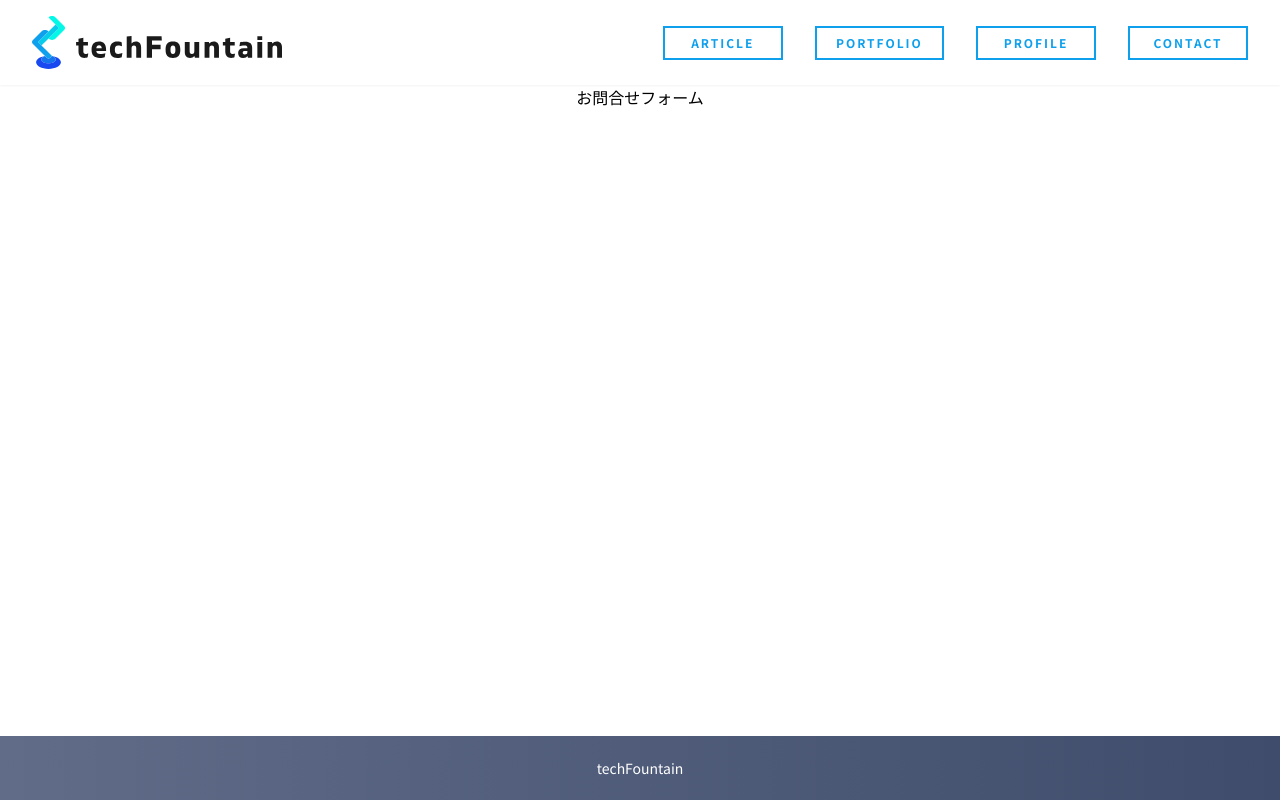
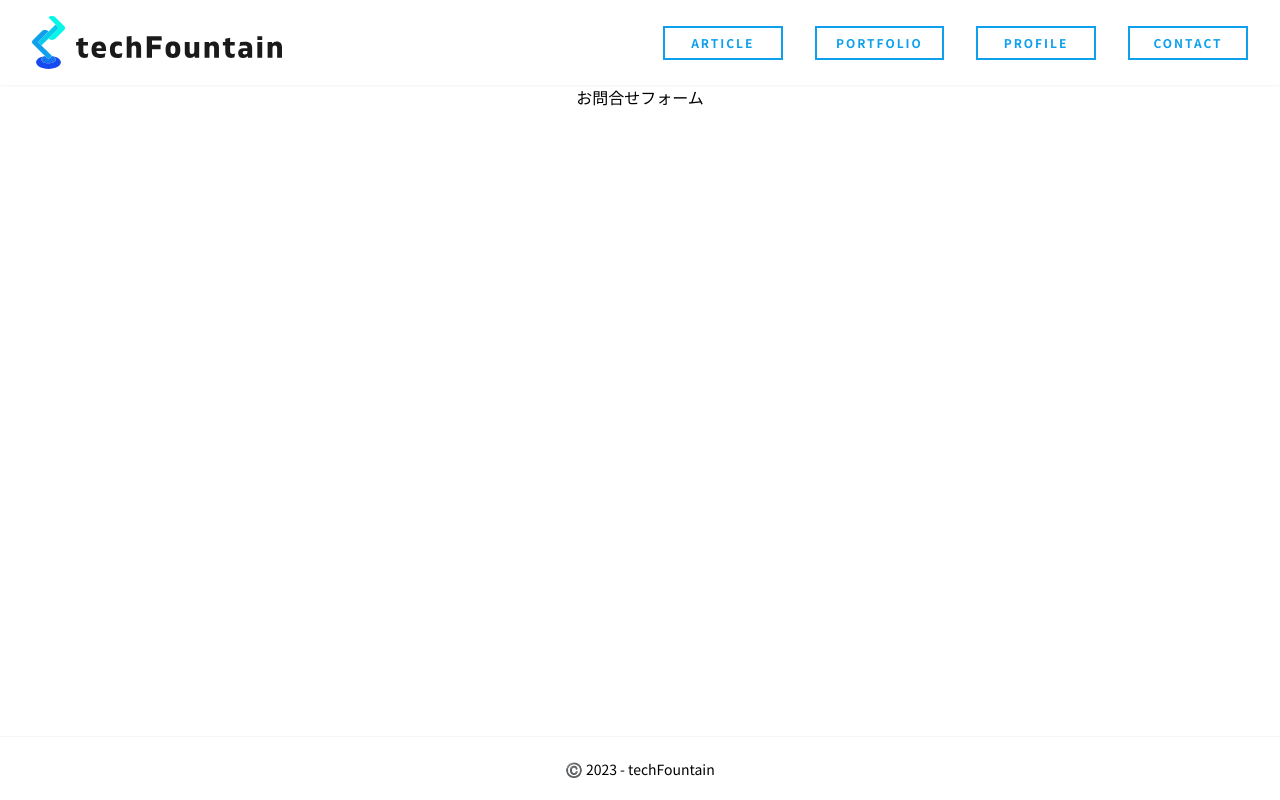
Before and after one commit to mororyou/devtools-blog, an Astro site: page /contact in a window 1280 px wide. Built offline with nearby package versions, Linux system fonts and the light colour scheme; Astro itself is replaced by a stand-in of ours.

Commit message:
tailwindcss で記載

```diff
--- a/src/components/Footer.astro
+++ b/src/components/Footer.astro
@@ -3,15 +3,6 @@ import { SITE_TITLE } from "../constans/const";
 
 ---
 
-<footer class="flex items-center justify-center h-16 mt-auto w-full text-sm">
-  <a href="/">{SITE_TITLE}</a>
+<footer class="bg-gradation flex items-center justify-center h-16 mt-auto w-full text-sm border-t border-gray-100">
+  <a href="/">©️ 2023 - {SITE_TITLE}</a>
 </footer>
-
-<style>
-  footer {
-    color: white;
-    background: #606c88;  /* fallback for old browsers */
-    background: -webkit-linear-gradient(to left, #3f4c6b, #606c88);  /* Chrome 10-25, Safari 5.1-6 */
-    background: linear-gradient(to left, #3f4c6b, #606c88); /* W3C, IE 10+/ Edge, Firefox 16+, Chrome 26+, Opera 12+, Safari 7+ */
-  }
-</style>
```
